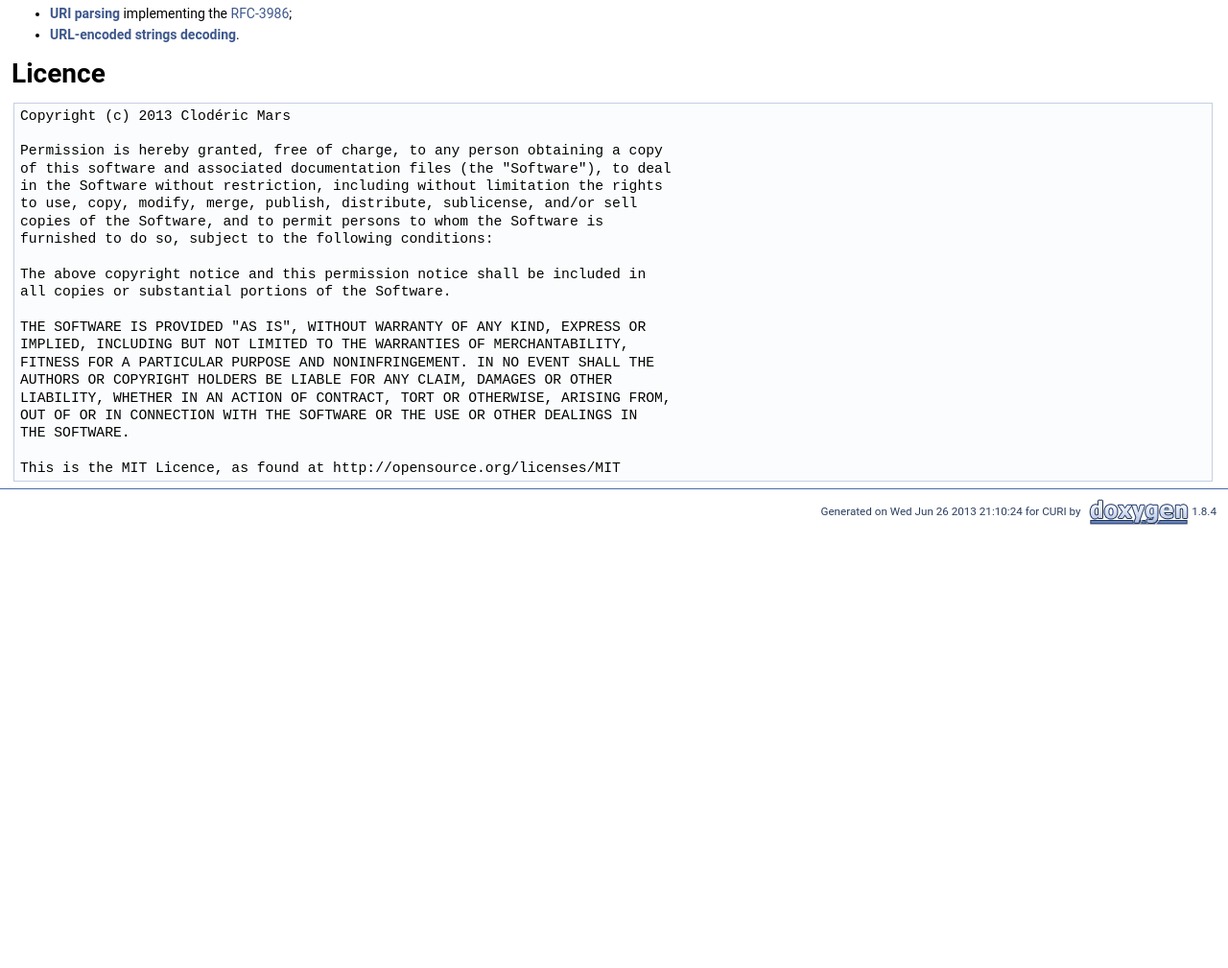
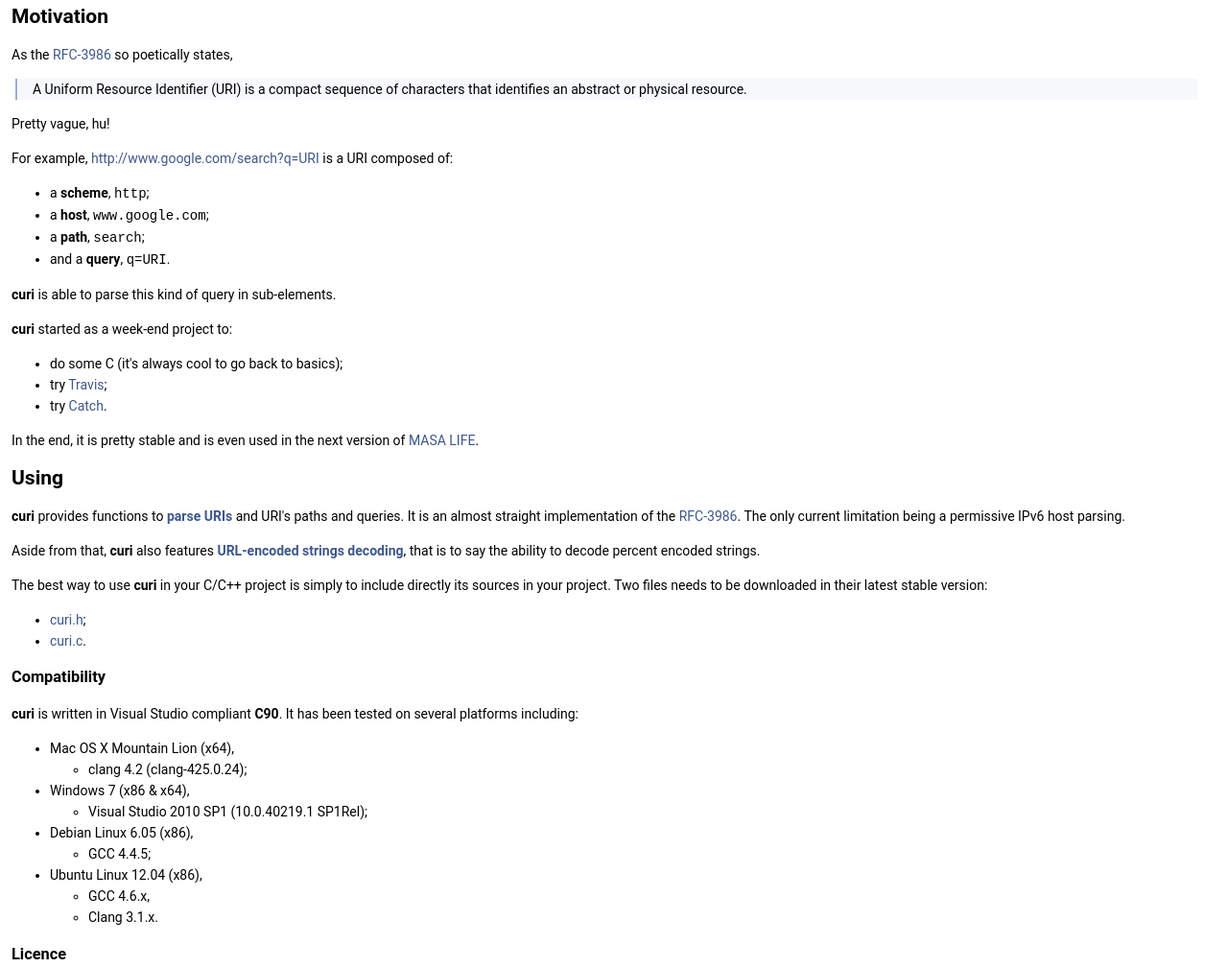
Before and after one commit to cloderic/curi, a plain HTML site: page index.html in a window 1280 px wide. Shown: the part 144-1153 px from the top of the page at 96% size. Before the commit the page ends 800 px from the top, so only its background shows below. Drawn offline with Linux system fonts and the light colour scheme.

Commit message:
Updated documentation

```diff
--- a/index.html
+++ b/index.html
@@ -34,11 +34,58 @@
 <div class="title">CURI Documentation</div>  </div>
 </div><!--header-->
 <div class="contents">
-<div class="textblock"><ul>
-<li><a class="el" href="group__parsing.html">URI parsing</a> implementing the <a href="http://tools.ietf.org/html/rfc3986">RFC-3986</a>;</li>
-<li><a class="el" href="group__url__decoding.html">URL-encoded strings decoding</a>.</li>
+<div class="textblock"><h2>Motivation</h2>
+<p>As the <a href="http://tools.ietf.org/html/rfc3986">RFC-3986</a> so poetically states, </p>
+<blockquote class="doxtable">
+<p>A Uniform Resource Identifier (URI) is a compact sequence of characters that identifies an abstract or physical resource.</p>
+<p></p>
+</blockquote>
+<p>Pretty vague, hu!</p>
+<p>For example, <a href="http://www.google.com/search?q=URI">http://www.google.com/search?q=URI</a> is a URI composed of:</p>
+<ul>
+<li>a <b>scheme</b>, <code>http</code>;</li>
+<li>a <b>host</b>, <code>www.google.com</code>;</li>
+<li>a <b>path</b>, <code>search</code>;</li>
+<li>and a <b>query</b>, <code>q=URI</code>.</li>
 </ul>
-<h1>Licence</h1>
+<p><b>curi</b> is able to parse this kind of query in sub-elements.</p>
+<p><b>curi</b> started as a week-end project to:</p>
+<ul>
+<li>do some C (it's always cool to go back to basics);</li>
+<li>try <a href="https://travis-ci.org/cloderic/curi">Travis</a>;</li>
+<li>try <a href="https://github.com/philsquared/Catch">Catch</a>.</li>
+</ul>
+<p>In the end, it is pretty stable and is even used in the next version of <a href="www.masalife.net">MASA LIFE</a>.</p>
+<h2>Using</h2>
+<p><b>curi</b> provides functions to <a class="el" href="group__parsing.html">parse URIs</a> and URI's paths and queries. It is an almost straight implementation of the <a href="http://tools.ietf.org/html/rfc3986">RFC-3986</a>. The only current limitation being a permissive IPv6 host parsing.</p>
+<p>Aside from that, <b>curi</b> also features <a class="el" href="group__url__decoding.html">URL-encoded strings decoding</a>, that is to say the ability to decode percent encoded strings.</p>
+<p>The best way to use <b>curi</b> in your C/C++ project is simply to include directly its sources in your project. Two files needs to be downloaded in their latest stable version:</p>
+<ul>
+<li><a href="https://github.com/cloderic/curi/blob/master/src/curi.h">curi.h</a>;</li>
+<li><a href="https://github.com/cloderic/curi/blob/master/src/curi.c">curi.c</a>.</li>
+</ul>
+<h3>Compatibility</h3>
+<p><b>curi</b> is written in Visual Studio compliant <b>C90</b>. It has been tested on several platforms including:</p>
+<ul>
+<li>Mac OS X Mountain Lion (x64),<ul>
+<li>clang 4.2 (clang-425.0.24);</li>
+</ul>
+</li>
+<li>Windows 7 (x86 &amp; x64),<ul>
+<li>Visual Studio 2010 SP1 (10.0.40219.1 SP1Rel);</li>
+</ul>
+</li>
+<li>Debian Linux 6.05 (x86),<ul>
+<li>GCC 4.4.5;</li>
+</ul>
+</li>
+<li>Ubuntu Linux 12.04 (x86),<ul>
+<li>GCC 4.6.x,</li>
+<li>Clang 3.1.x.</li>
+</ul>
+</li>
+</ul>
+<h3>Licence</h3>
 <pre class="fragment">Copyright (c) 2013 Clodéric Mars
 
 Permission is hereby granted, free of charge, to any person obtaining a copy
@@ -60,10 +107,18 @@ OUT OF OR IN CONNECTION WITH THE SOFTWARE OR THE USE OR OTHER DEALINGS IN
 THE SOFTWARE.
 
 This is the MIT Licence, as found at http://opensource.org/licenses/MIT
-</pre> </div></div><!-- contents -->
+</pre><h2>Contributing</h2>
+<p>Helping to the development is as easy as reporting <a href="https://github.com/cloderic/curi/issues/new">issues</a>.</p>
+<p>If you have the time and skills to actually develop new features or fix issues,</p>
+<ol type="1">
+<li><a href="https://github.com/cloderic/curi/fork">fork</a> the repository,</li>
+<li>develop,</li>
+<li>create a <a href="https://github.com/cloderic/curi/compare">pull request</a>. </li>
+</ol>
+</div></div><!-- contents -->
 <!-- start footer part -->
 <hr class="footer"/><address class="footer"><small>
-Generated on Wed Jun 26 2013 21:10:24 for CURI by &#160;<a href="http://www.doxygen.org/index.html">
+Generated on Thu Jun 27 2013 00:13:09 for CURI by &#160;<a href="http://www.doxygen.org/index.html">
 <img class="footer" src="doxygen.png" alt="doxygen"/>
 </a> 1.8.4
 </small></address>
```
Also changed, not shown: annotated.html (+1 -1 lines), classes.html (+1 -1 lines), curi_8h_source.html (+1 -1 lines), dir_68267d1309a1af8e8297ef4c3efbcdba.html (+1 -1 lines), functions.html (+1 -1 lines), functions_vars.html (+1 -1 lines), group__parsing.html (+1 -1 lines), group__url__decoding.html (+1 -1 lines), modules.html (+1 -1 lines).
